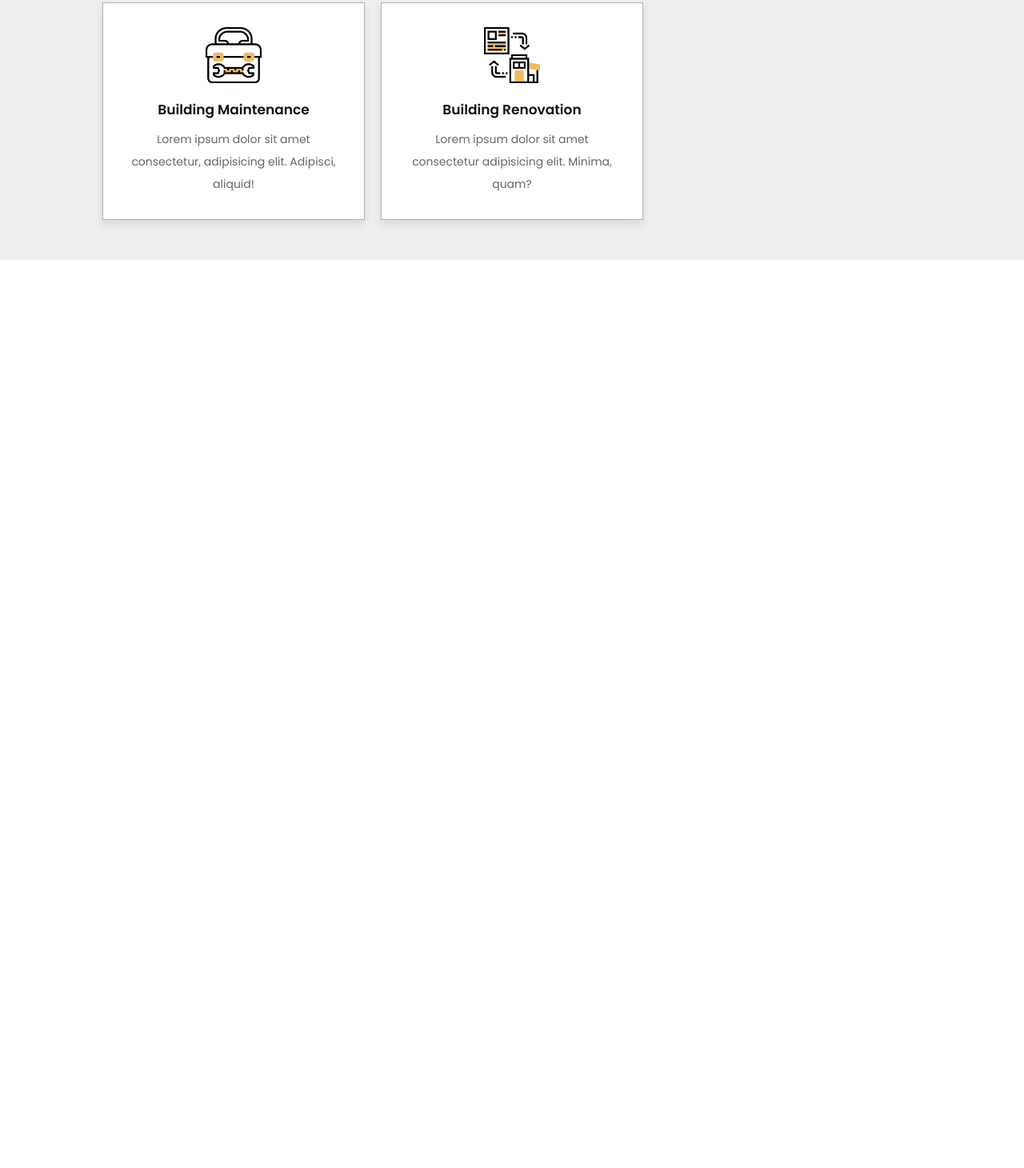
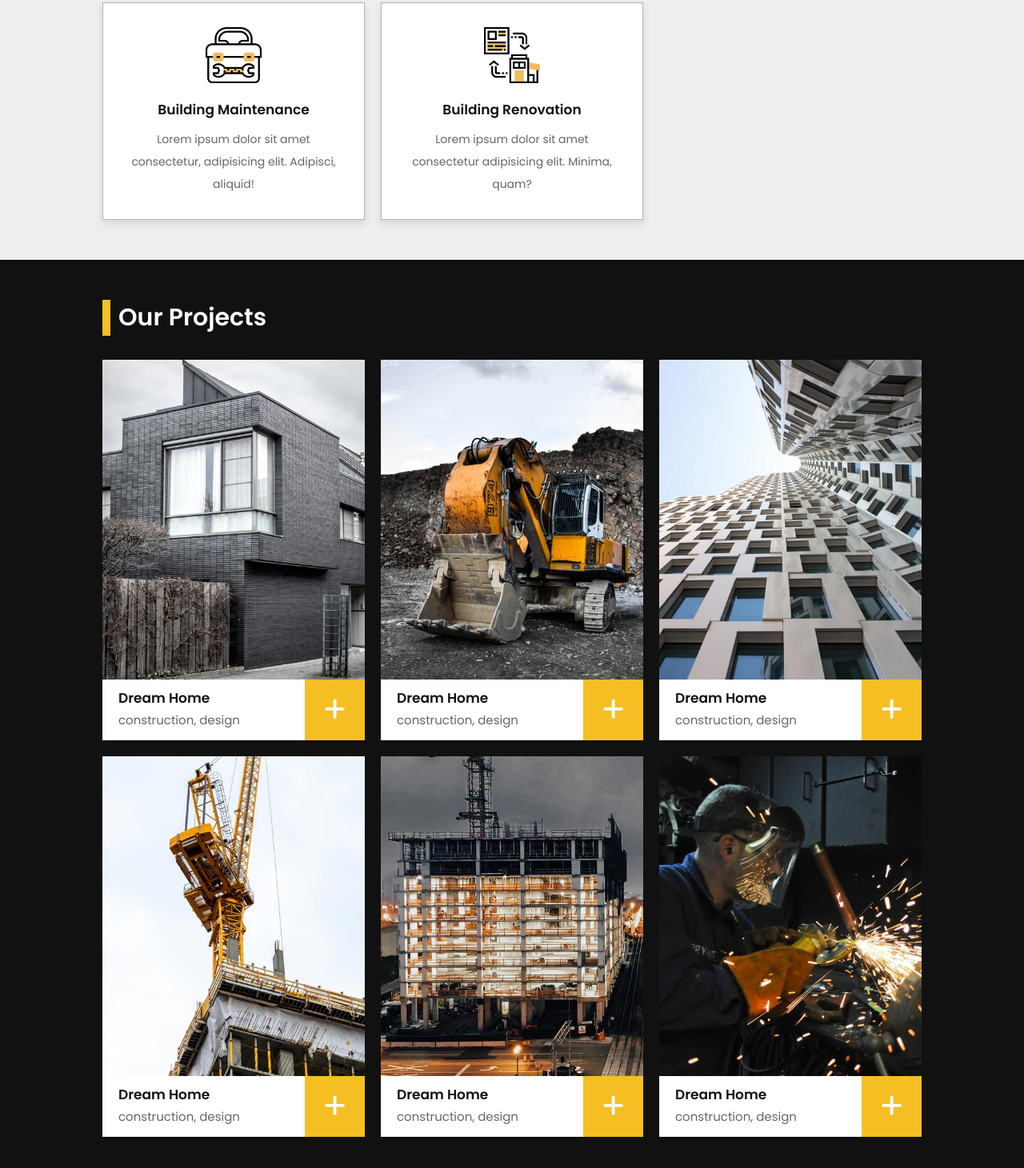
Before and after one commit to nick2498/Construction_Website, a plain HTML site: page index.html in a window 1280 px wide. Shown: the part 2071-3532 px from the top of the page at 80% size. Before the commit the page ends 2396 px from the top, so only its background shows below. Drawn offline with nearby package versions, Linux system fonts and the light colour scheme; some packages are replaced by stand-ins of ours; a script that the page names is missing.

Commit message:
designed and developed projects section

```diff
--- a/index.html
+++ b/index.html
@@ -10,6 +10,12 @@
     <link
       rel="stylesheet"
       href="https://cdnjs.cloudflare.com/ajax/libs/font-awesome/6.2.1/css/all.min.css"
+    />
+
+    <!-- lightGallery cdn link -->
+    <link
+      rel="stylesheet"
+      href="https://cdnjs.cloudflare.com/ajax/libs/lightgallery-js/1.4.0/css/lightgallery.min.css"
     />
 
     <!-- swiperjs cdn link -->
@@ -263,10 +269,98 @@
     </section>
     <!-- services section ends -->
 
+    <!-- projects section starts -->
+    <section class="projects" id="projects">
+      <h1 class="heading">our projects</h1>
+
+      <div class="box-container">
+        <a href="/src/images/project-1.jpg" class="box">
+          <div class="image">
+            <img src="/src/images/project-1.jpg" alt="" />
+          </div>
+          <div class="content">
+            <div class="info">
+              <h3>dream home</h3>
+              <p>construction, design</p>
+            </div>
+            <i class="fas fa-plus"></i>
+          </div>
+        </a>
+        <a href="/src/images/project-2.jpg" class="box">
+          <div class="image">
+            <img src="/src/images/project-2.jpg" alt="" />
+          </div>
+          <div class="content">
+            <div class="info">
+              <h3>dream home</h3>
+              <p>construction, design</p>
+            </div>
+            <i class="fas fa-plus"></i>
+          </div>
+        </a>
+        <a href="/src/images/project-3.jpg" class="box">
+          <div class="image">
+            <img src="/src/images/project-3.jpg" alt="" />
+          </div>
+          <div class="content">
+            <div class="info">
+              <h3>dream home</h3>
+              <p>construction, design</p>
+            </div>
+            <i class="fas fa-plus"></i>
+          </div>
+        </a>
+        <a href="/src/images/project-4.jpg" class="box">
+          <div class="image">
+            <img src="/src/images/project-4.jpg" alt="" />
+          </div>
+          <div class="content">
+            <div class="info">
+              <h3>dream home</h3>
+              <p>construction, design</p>
+            </div>
+            <i class="fas fa-plus"></i>
+          </div>
+        </a>
+        <a href="/src/images/project-5.jpg" class="box">
+          <div class="image">
+            <img src="/src/images/project-5.jpg" alt="" />
+          </div>
+          <div class="content">
+            <div class="info">
+              <h3>dream home</h3>
+              <p>construction, design</p>
+            </div>
+            <i class="fas fa-plus"></i>
+          </div>
+        </a>
+        <a href="/src/images/project-6.jpg" class="box">
+          <div class="image">
+            <img src="/src/images/project-6.jpg" alt="" />
+          </div>
+          <div class="content">
+            <div class="info">
+              <h3>dream home</h3>
+              <p>construction, design</p>
+            </div>
+            <i class="fas fa-plus"></i>
+          </div>
+        </a>
+      </div>
+    </section>
+    <!-- projects section ends -->
+
+    <!-- lightGallery cdn link -->
+    <script src="https://cdnjs.cloudflare.com/ajax/libs/lightgallery-js/1.4.0/js/lightgallery.min.js"></script>
+
     <!-- swiperjs cdn link -->
     <script src="https://cdn.jsdelivr.net/npm/swiper@8/swiper-bundle.min.js"></script>
 
     <!-- custom js file link -->
     <script src="src/js/script.js"></script>
+
+    <script>
+      lightGallery(document.querySelector(".projects .box-container"));
+    </script>
   </body>
 </html>
--- a/src/css/style.scss
+++ b/src/css/style.scss
@@ -471,6 +471,65 @@ section {
   }
 }
 
+.projects {
+  background: var(--black);
+
+  .heading {
+    color: var(--white);
+  }
+
+  .box-container {
+    @include grid(30rem);
+
+    .box {
+      cursor: initial;
+
+      &:hover .image img {
+        transform: scale(1.1);
+      }
+
+      .image {
+        height: 40rem;
+        overflow: hidden;
+
+        img {
+          height: 100%;
+          width: 100%;
+          object-fit: cover;
+        }
+      }
+
+      .content {
+        display: flex;
+        background: var(--white);
+        justify-content: space-between;
+
+        .info {
+          padding: 1rem 2rem;
+
+          h3 {
+            @include titleText(1.7rem);
+          }
+
+          p {
+            @include graphText(1.5rem);
+          }
+        }
+
+        i {
+          width: 7.5rem;
+          font-size: 3rem;
+          background: var(--yellow);
+          color: var(--white);
+          cursor: pointer;
+          text-align: center;
+          line-height: 7.5rem;
+        }
+      }
+    }
+  }
+}
+
 // media queries
 @media (max-width: 1200px) {
   .header {
```
Also changed, not shown: src/css/style.css, 1 other file.
